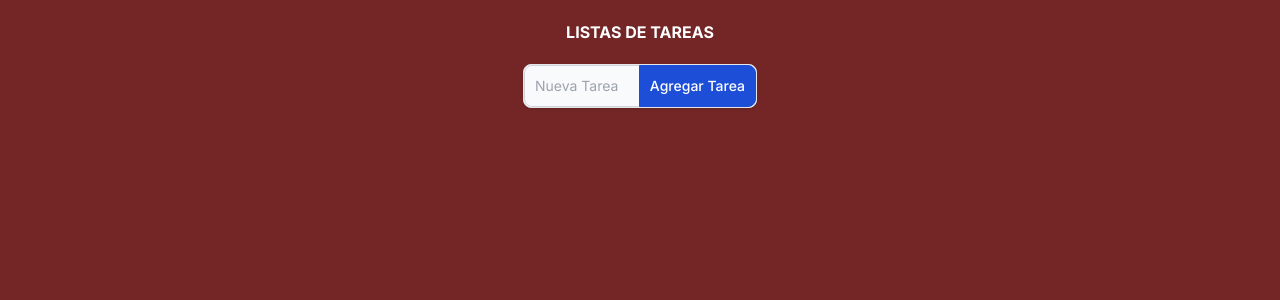
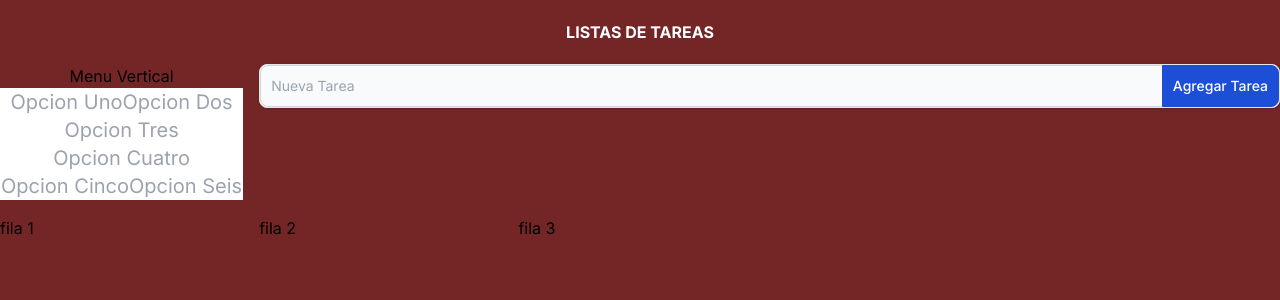
Before and after one commit to manuelhema39/bienestarapp, a Next.js app: page / in a window 1280 px wide. Shown: the top 300 px of the page. Built offline with nearby package versions, Linux system fonts and the light colour scheme.

Commit message:
Creacion de nav Menu

```diff
--- a/src/app/componentes/Casilla.tsx
+++ /dev/null
@@ -1,9 +0,0 @@
-import react from 'react'
-
-export default function CasillaVerificacion(){
-    return(
-        <>
-            <input type="checkbox" className="appearance-none checked:bg-blue-500 ..." />
-        </>
-    );
-}
--- /dev/null
+++ b/src/app/componentes/menu.tsx
@@ -0,0 +1,17 @@
+'use client'
+export default function Menu(){
+    return(
+        <>
+            <nav className="bg-white border-gray-200 dark:border-gray-600 dark:bg-gray-900">
+                <ul className="text-gray-400 sm:self-center text-xl border-t sm:border-none">
+                    <li className="sm:inline-block">Opcion Uno</li>
+                    <li className="sm:inline-block">Opcion Dos</li>
+                    <li className="sm:inline-block">Opcion Tres</li>
+                    <li className="sm:inline-block">Opcion Cuatro</li>
+                    <li className="sm:inline-block">Opcion Cinco</li>
+                    <li className="sm:inline-block">Opcion Seis</li>
+                </ul>
+            </nav>
+        </>
+    );
+}
--- a/src/app/page.tsx
+++ b/src/app/page.tsx
@@ -1,10 +1,11 @@
 'use client'
 import Link from "next/link"
 import React, { useState, useEffect } from 'react';
+import Menu from "./componentes/menu";
 
 export default function Home() {
   const [nombreTarea,setNombreTarea]=useState("");
-  const [listaTarea, setListaTarea] = useState([]);
+  const [listaTarea, setListaTarea] : any = useState([]);
   const [Llaves,setLlaves]=useState(0);
 
 const nuevaLlave=()=>{
@@ -15,12 +16,21 @@ const nuevaLlave=()=>{
 }
 
   return (
+    <div>
       <div className="centrar">
         <h1 className="font-bold uppercase ...">Listas de Tareas</h1>
+      </div>
+      <div className="grid grid-cols-5 gap-4">
+        <div className="centrar ...">
+         Menu Vertical
+        <Menu/>
+        </div>
+        <div className="col-span-4 ...">
+
           <div className="bg-white border border-gray-200 rounded-lg shadow dark:bg-gray-800 dark:border-gray-700">
             <div className="relative">
               <input type="text" value={nombreTarea}  onChange={e => setNombreTarea(e.target.value)} id="InputTarea" className="bg-gray-50 border border-gray-300 text-gray-900 text-sm rounded-lg focus:ring-blue-500 focus:border-blue-500 block w-full p-2.5 dark:bg-gray-700 dark:border-gray-600 dark:placeholder-gray-400 dark:text-white dark:focus:ring-blue-500 dark:focus:border-blue-500" placeholder="Nueva Tarea" required/>
-            <button type="button" onClick={nuevaLlave} className="absolute top-0 right-0 p-2.5 h-full text-sm font-medium text-white bg-blue-700 rounded-r-lg border border-blue-700 hover:bg-blue-800 focus:ring-4 focus:outline-none focus:ring-blue-300 dark:bg-blue-600 dark:hover:bg-blue-700 dark:focus:ring-blue-800" disabled={nombreTarea ? "" : "disabled"}>
+              <button type="button" onClick={nuevaLlave} className="absolute top-0 right-0 p-2.5 h-full text-sm font-medium text-white bg-blue-700 rounded-r-lg border border-blue-700 hover:bg-blue-800 focus:ring-4 focus:outline-none focus:ring-blue-300 dark:bg-blue-600 dark:hover:bg-blue-700 dark:focus:ring-blue-800" disabled={nombreTarea ? false : true}>
               Agregar Tarea
               </button>
             </div>
@@ -54,11 +64,17 @@ const nuevaLlave=()=>{
 
           </div>
 
+        </div>
       <div>
-
-
+            fila 1
       </div>
-
+      <div>
+        fila 2
+      </div>
+      <div>
+        fila 3
+      </div>
+      </div>
     </div>
 
   );
```
Lines whose indentation alone changed are shown as unchanged.
